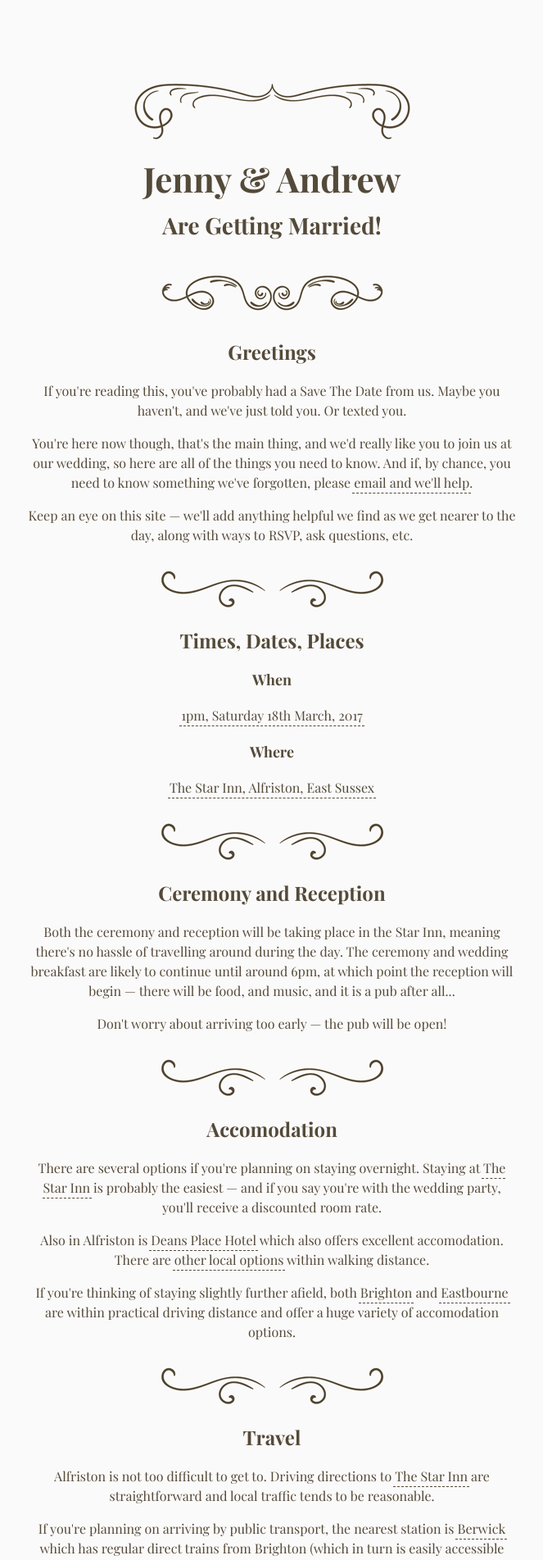
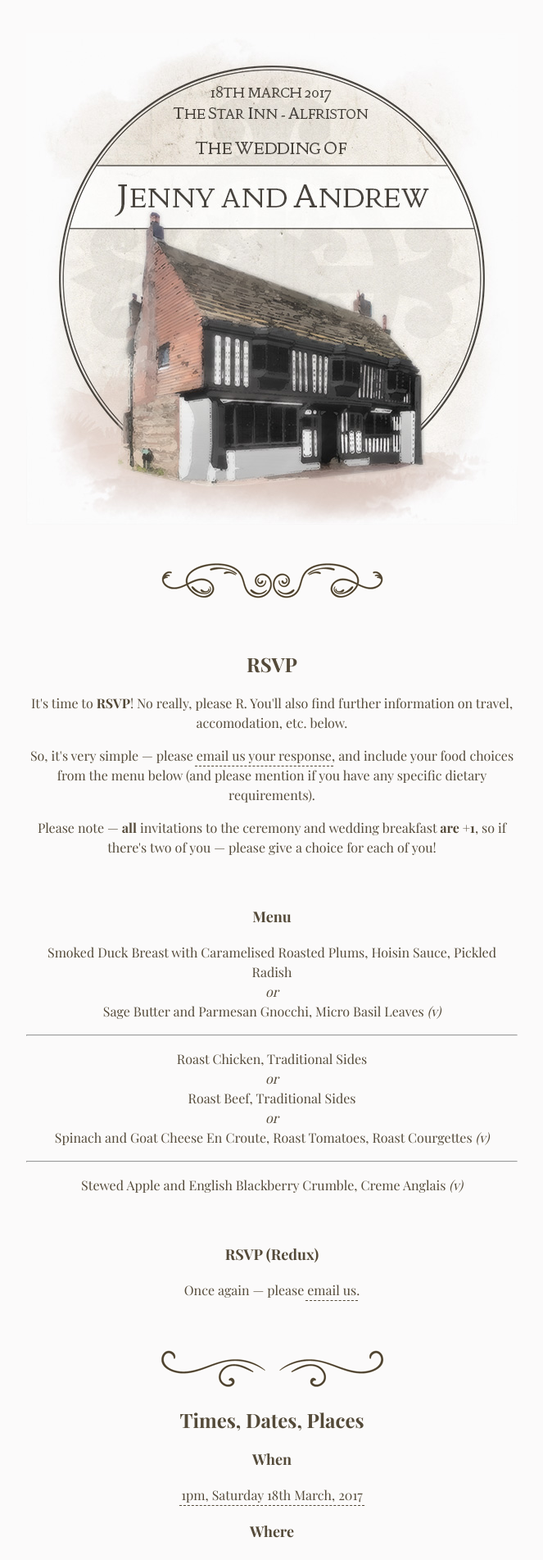
Before and after one commit to kolektiv/sites-jennyandandrew.wedding, a Jekyll site: the page built from index.html, in a window 1280 px wide. Shown: the top 1903 px of the page at 82% size, without its empty margins (308-971 px from the left). Built offline with Jekyll 4.4.1, drawn with Linux system fonts in a browser that asks for light colours.

Commit message:
updated with rsvp and header

```diff
--- a/Gemfile
+++ b/Gemfile
@@ -1,2 +1,3 @@
 source 'https://rubygems.org'
+gem 'json', github: 'flori/json', branch: 'v1.8'
 gem 'github-pages'
--- a/_sass/_base.scss
+++ b/_sass/_base.scss
@@ -32,11 +32,7 @@ header, article, footer {
 }
 
 header {
-    background-image: url("../img/d1.gif");
-    background-repeat: no-repeat;
-    background-position: top center;
-    margin: 100px auto 40px auto;
-    padding-top: 70px;
+    margin: 40px auto 40px auto;
 
     h1 {
         font-size: 42px;
@@ -95,5 +91,13 @@ article {
                 font-size: 18px;
             }
         }
+
+        &#rsvp {
+            margin: 60px 0 60px 0;
+        }
+
+        &#menu {
+            margin: 60px 0;
+        }
     }
 }
--- a/index.html
+++ b/index.html
@@ -5,15 +5,26 @@ layout: default
 ---
 
 <header>
-  <h1>Jenny &amp; Andrew</h1>
-  <h2>Are Getting Married!</h2>
+  <img src="/img/h1.jpg" />
 </header>
 <article>
-  <section>
-    <h1>Greetings</h1>
-    <p>If you're reading this, you've probably had a Save The Date from us. Maybe you haven't, and we've just told you. Or texted you.</p>
-    <p>You're here now though, that's the main thing, and we'd really like you to join us at our wedding, so here are all of the things you need to know. And if, by chance, you need to know something we've forgotten, please <a href="mailto:andrew@xyncro.com" title="Email Andrew">email and we'll help</a>.</p>
-    <p>Keep an eye on this site &mdash; we'll add anything helpful we find as we get nearer to the day, along with ways to RSVP, ask questions, etc.</p>
+  <section id="rsvp">
+    <h1>RSVP</h1>
+    <p>It's time to <strong>RSVP</strong>! No really, please R. You'll also find further information on travel, accomodation, etc. below.</p>
+    <p>So, it's very simple &mdash; please <a href="mailto:andrew@xyncro.com">email us your response</a>, and include your food choices from the menu below (and please mention if you have any specific dietary requirements).</p>
+    <p>Please note &mdash; <strong>all</strong> invitations to the ceremony and wedding breakfast <strong>are +1</strong>, so if there's two of you &mdash; please give a choice for each of you!</p>
+    <section id="menu">
+      <h1>Menu</h1>
+      <p>Smoked Duck Breast with Caramelised Roasted Plums, Hoisin Sauce, Pickled Radish<br /><em>or</em><br />Sage Butter and Parmesan Gnocchi, Micro Basil Leaves <em>(v)</em></p>
+      <hr />
+      <p>Roast Chicken, Traditional Sides<br /><em>or</em><br />Roast Beef, Traditional Sides<br /><em>or</em><br />Spinach and Goat Cheese En Croute, Roast Tomatoes, Roast Courgettes <em>(v)</em></p>
+      <hr />
+      <p>Stewed Apple and English Blackberry Crumble, Creme Anglais <em>(v)</em></p>
+    </section>
+    <section>
+      <h1>RSVP (Redux)</h1>
+      <p>Once again &mdash; please <a href="mailto:andrew@xyncro.com">email us</a>.</p>
+    </section>
   </section>
   <section>
     <h1>Times, Dates, Places</h1>
```
Also changed, not shown: Gemfile.lock, img/h1.jpg (added).
